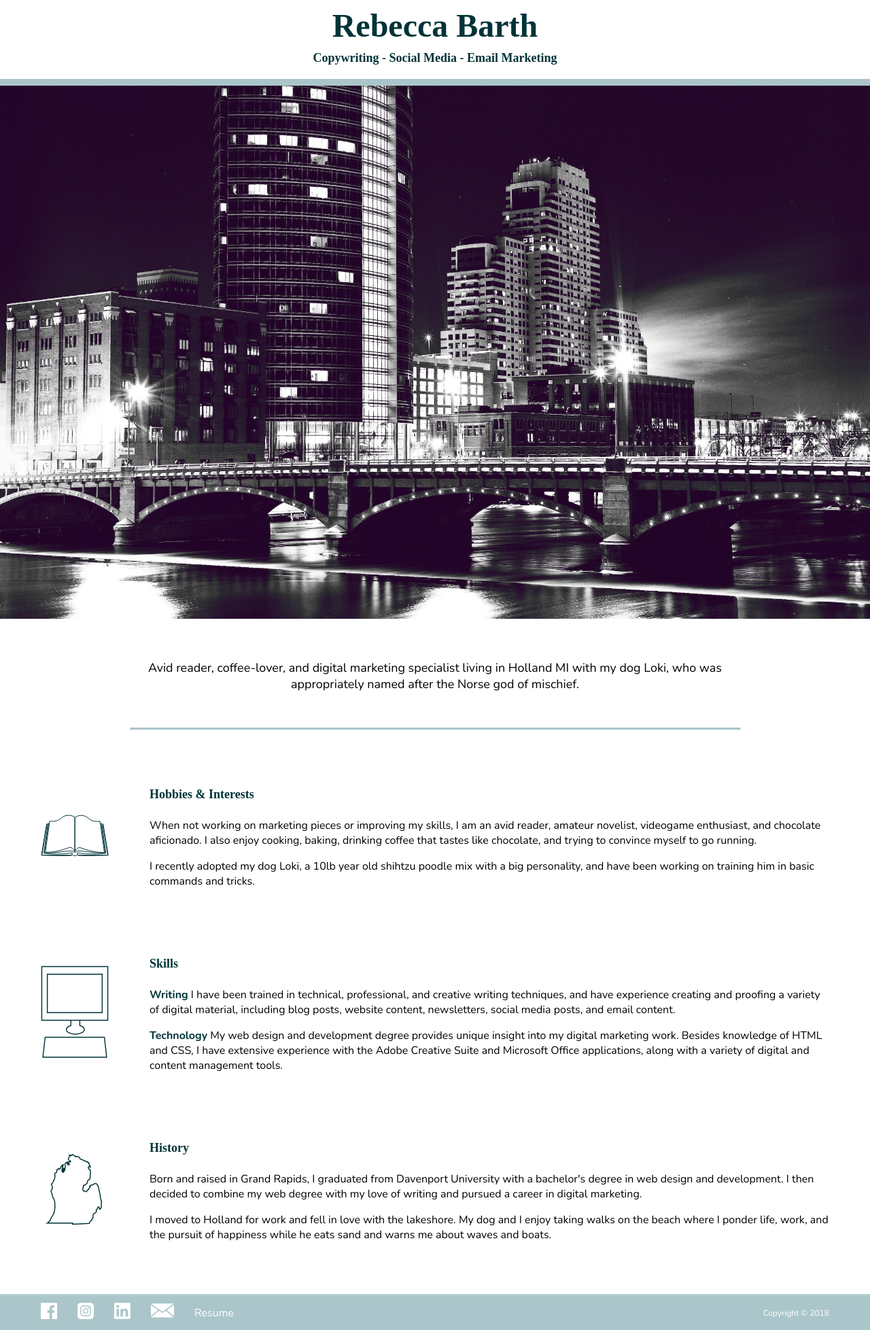
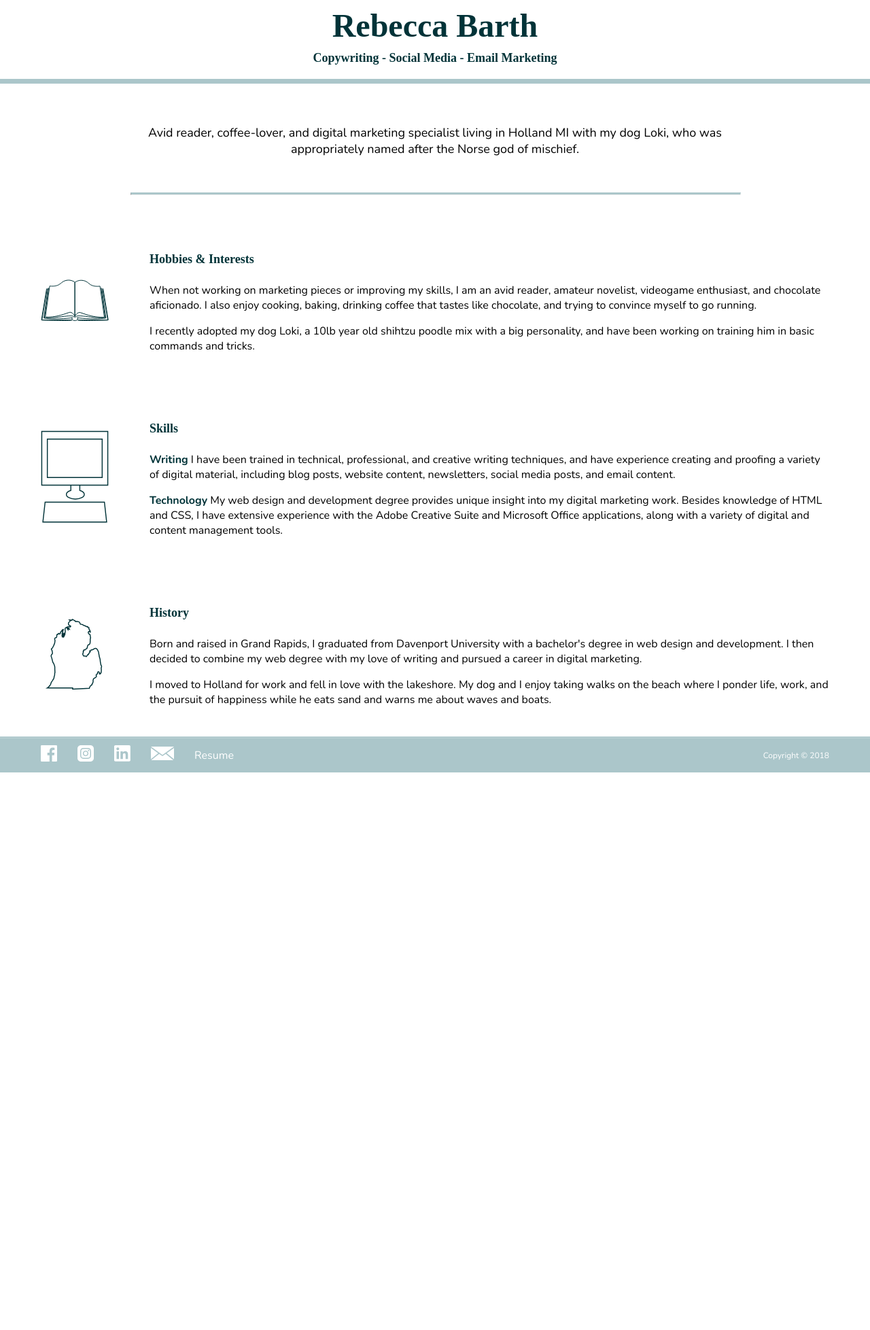
Before and after one commit to rbarth/beckyMarie, a Jekyll site: the page built from index.html, in a window 1280 px wide. Shown: the whole page at 68% size. Built offline with Jekyll 4.4.1, drawn with Linux system fonts in a browser that asks for light colours; nearby versions of some CDN libraries; after the commit the page ends 1136 px from its top, so only the background shows below that.

Commit message:
Redesign V1 Fix
Fixed resume link, removed image

```diff
--- a/_includes/footer.html
+++ b/_includes/footer.html
@@ -38,7 +38,7 @@
         </g>
       </svg>
     </a></li>
-    <li><a href="mailto:{{ site.email }}" target="_blank">Resume</a></li>
+    <li><a href="Resume.pdf" target="_blank">Resume</a></li>
   </div>
 
   <div id="credits">
--- a/_sass/_base.scss
+++ b/_sass/_base.scss
@@ -200,7 +200,7 @@ header
   // position:relative;
   // padding-top: 20px;
   // padding-bottom: 20px;
-  // border-bottom: 7px solid $lightBrand;
+  border-bottom: 7px solid $lightBrand;
   @include display(flex);
   @include flex-direction(column);
   @include align-items(center);
--- a/index.html
+++ b/index.html
@@ -5,13 +5,14 @@ layout: home
 <main id="home2">
 
 
-  <div id="homeImage">
-    <!-- <h2>Digital Marketing</h2>
-    <p>Avid reader, coffee-lover, and digital marketing specialist living in Holland MI with my dog Loki, who was appropriately named after the Norse god of mischief.</p> -->
+  <!-- <div id="homeImage">
     {% comment %}
     {% include navbar.html %}
     {% endcomment %}
-  </div>
+  </div> -->
+
+  <!-- <h2>Digital Marketing</h2>
+  <p>Avid reader, coffee-lover, and digital marketing specialist living in Holland MI with my dog Loki, who was appropriately named after the Norse god of mischief.</p> -->
 
 
   <p id="intro">Avid reader, coffee-lover, and digital marketing specialist living in Holland MI with my dog Loki, who was appropriately named after the Norse god of mischief.</p>
```
Also changed, not shown: 1 other file.
